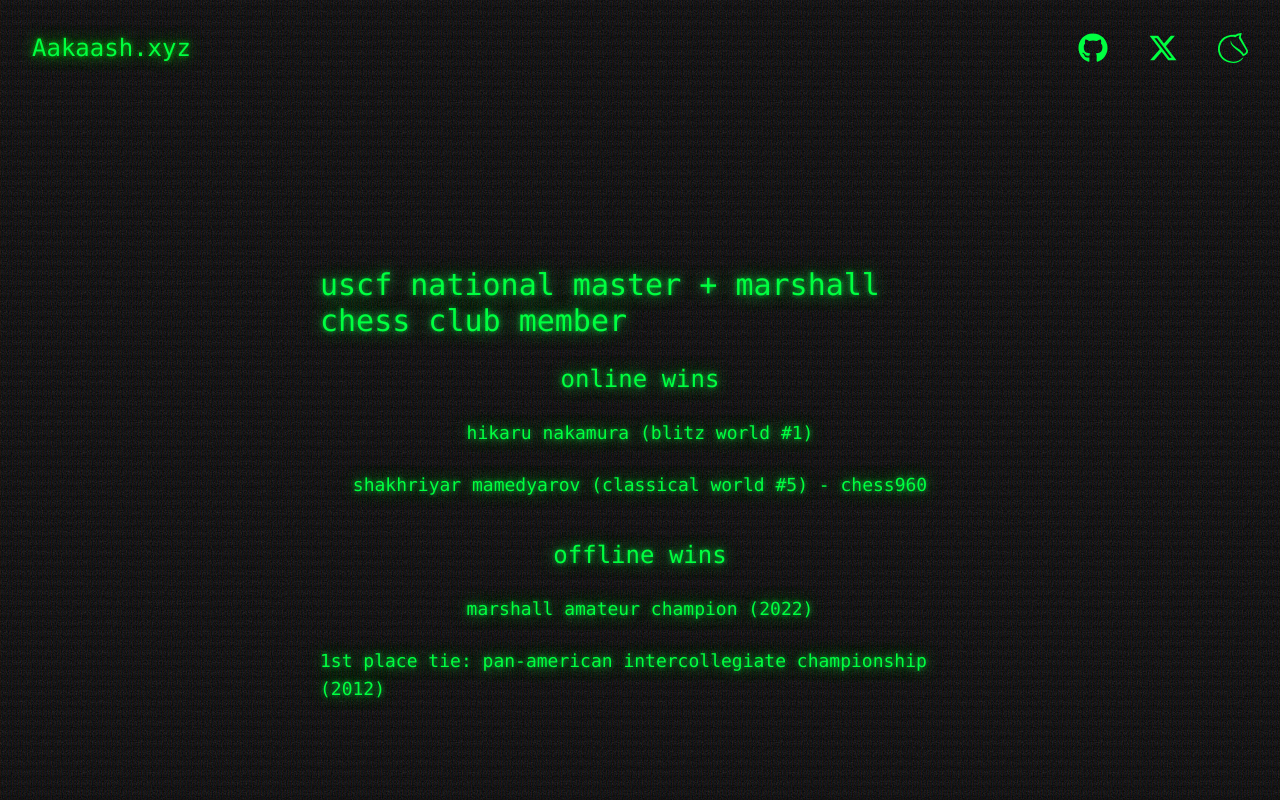
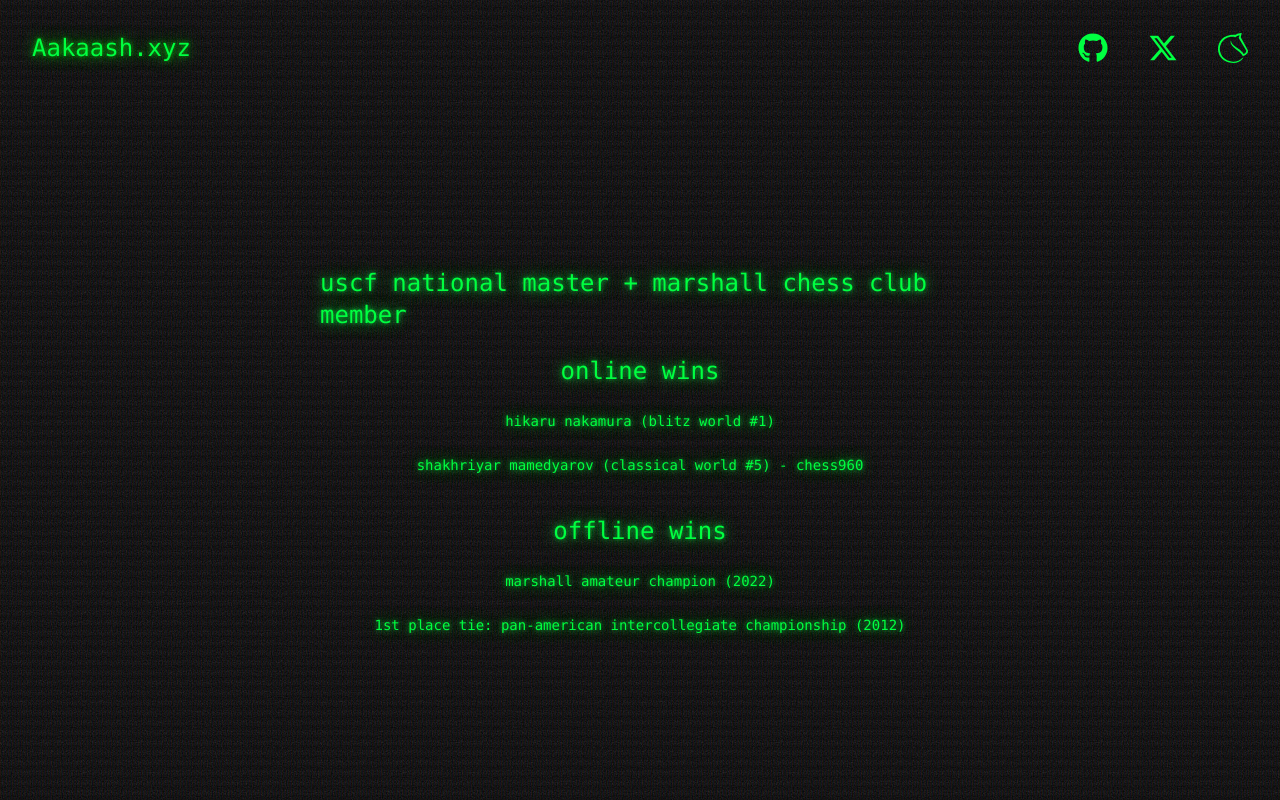
Before and after one commit to acashmoney/personal-website, a Next.js app: page /chess in a window 1280 px wide. Built offline with nearby package versions, Linux system fonts and the light colour scheme.

Commit message:
resized fonts

```diff
--- a/pages/chess.tsx
+++ b/pages/chess.tsx
@@ -4,7 +4,7 @@
 
 const Chess = () => {
   return (
-    <div className="relative w-full h-screen bg-black overflow-hidden">
+    <div className="relative min-h-screen w-full bg-black overflow-y-auto">
       <CRTTerminal
         text=""
         typingSpeed={100}
@@ -19,7 +19,7 @@
           text="uscf national master + marshall chess club member"
           minFlickerDelay={3000}
           maxFlickerDelay={10000}
-          size="3xl"
+          size="2xl"
         />
         <FlickerText
           text="online wins"
@@ -36,7 +36,7 @@
             text="hikaru nakamura (blitz world #1)"
             minFlickerDelay={3200}
             maxFlickerDelay={5000}
-            size="lg"
+            size="sm"
           />
         </a>
         <a
@@ -48,7 +48,7 @@
             text="shakhriyar mamedyarov (classical world #5) - chess960"
             minFlickerDelay={3200}
             maxFlickerDelay={5000}
-            size="lg"
+            size="sm"
           />
         </a>
         <div className="mt-4">
@@ -68,7 +68,7 @@
             text="marshall amateur champion (2022)"
             minFlickerDelay={3200}
             maxFlickerDelay={5000}
-            size="lg"
+            size="sm"
           />
         </a>
         <a
@@ -80,7 +80,7 @@
             text="1st place tie: pan-american intercollegiate championship (2012)"
             minFlickerDelay={3200}
             maxFlickerDelay={5000}
-            size="lg"
+            size="sm"
           />
         </a>
       </div>
```
